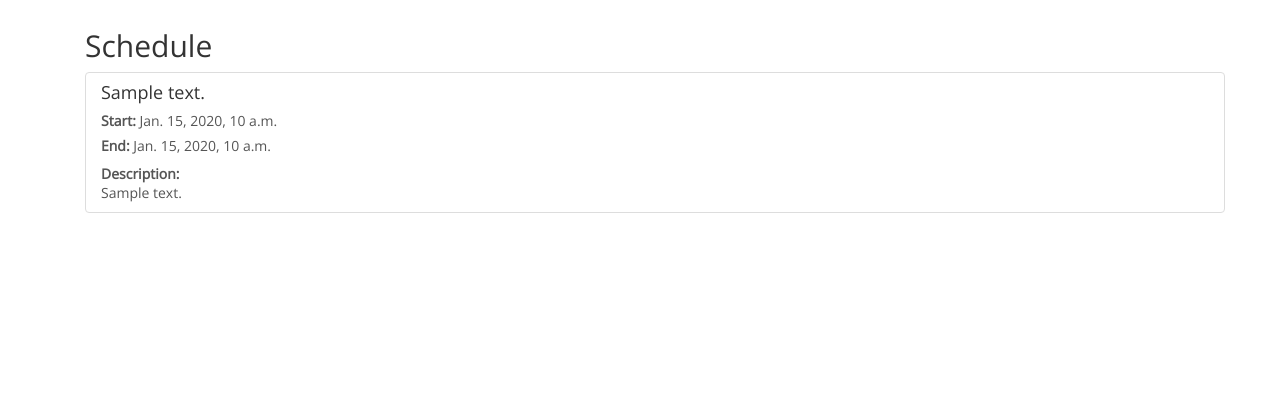
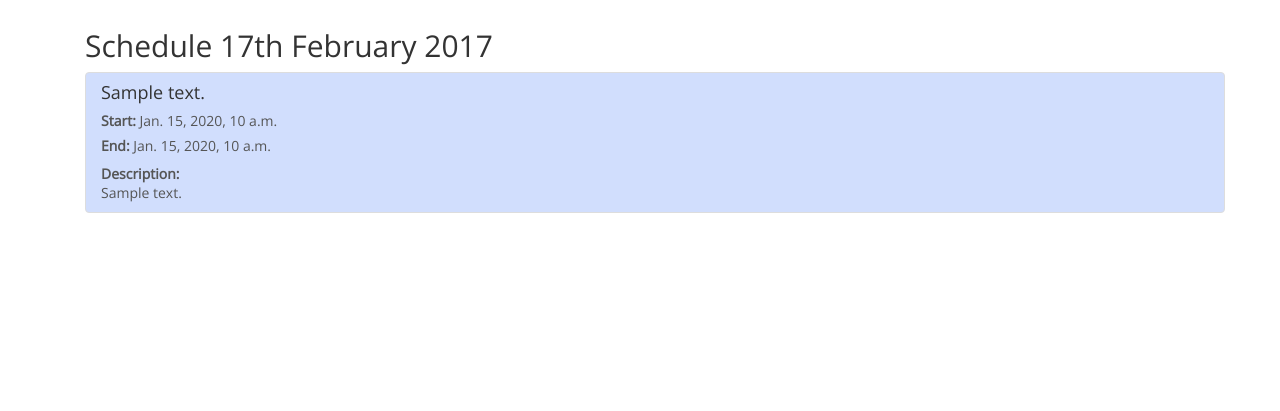
Before and after one commit to NeuroPyPlanner/NeuroPy, a Django app: template neuropy/todo/templates/todo/schedule_view.html in a window 1280 px wide. Shown: the part 51-462 px from the top of the page. Run offline with Django 3.2, Linux system fonts and the light colour scheme; the template is opened without the code that fills it: most values are stand-ins (such as "Sample title", 1, 10 or a date in 2020); some libraries are stand-ins or nearby versions; some web fonts are replaced.

Commit message:
making schduleview pretty

```diff
--- a/neuropy/todo/templates/todo/schedule_view.html
+++ b/neuropy/todo/templates/todo/schedule_view.html
@@ -2,16 +2,22 @@
 {% block content %}
 
 <div class="container">
-  <h2>Schedule</h2>
+  <h2>Schedule {% now "jS F Y" %}</h2>
   <div class="list-group">
     {% for event in events %}
-    <a href="{{ event.htmlLink }}" class="list-group-item">
+
+    {% if event.colorId %}
+      <a href="{{ event.htmlLink }}" class='list-group-item color{{ event.colorId }}'>
+    {% else %}
+      <a href="{{ event.htmlLink }}" class="list-group-item">
+    {% endif %}
       <h4 class="list-group-item-heading">{{ event.summary }}</h4>
       <h5><strong>Start:</strong> {{ event.start.dateTime }}</h5>
       <h5><strong>End:</strong> {{ event.end.dateTime }}</h5>
       <strong>Description:</strong>
       <p class="list-group-item-text">{{ event.description }}</p>
     </a>
+
     {% endfor %}
   </div>
 </div>
```
